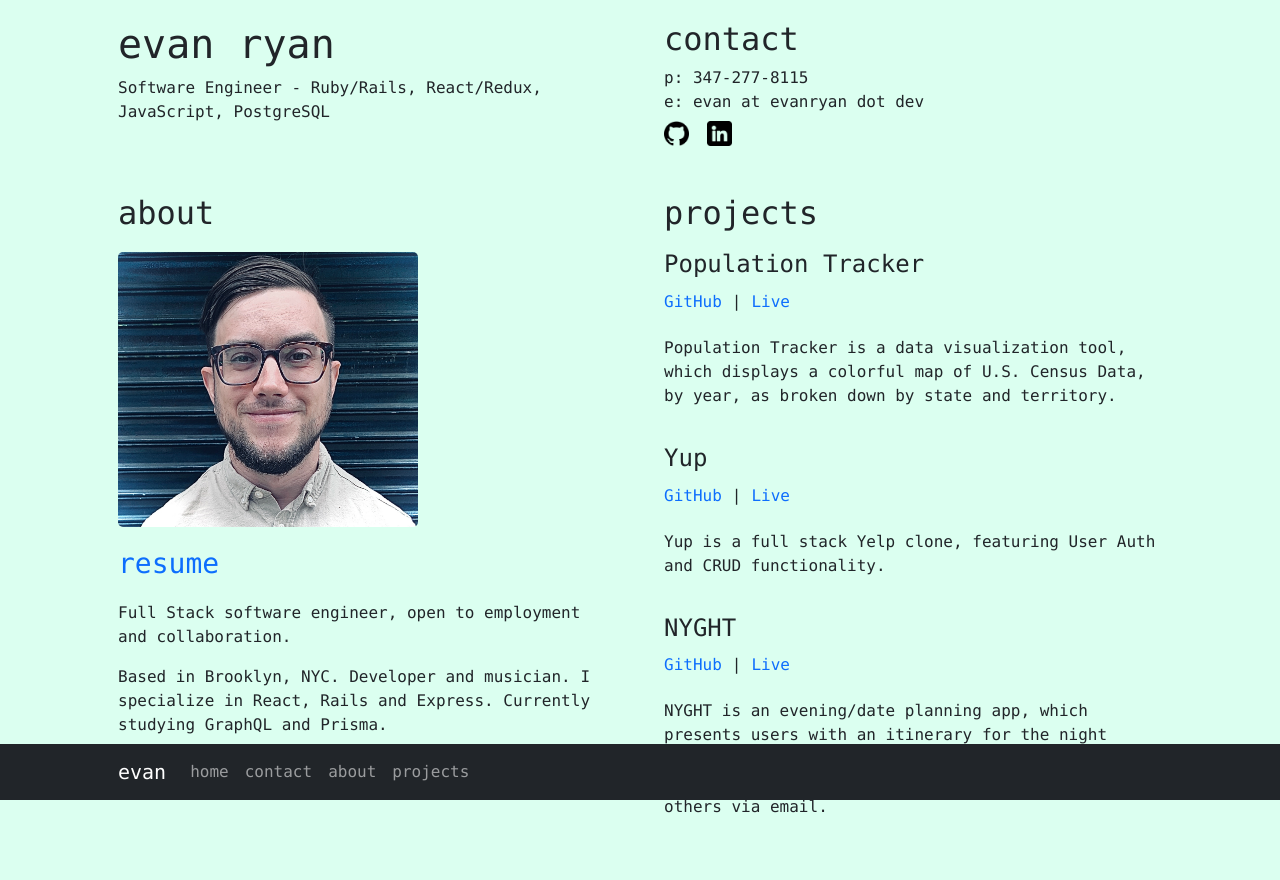
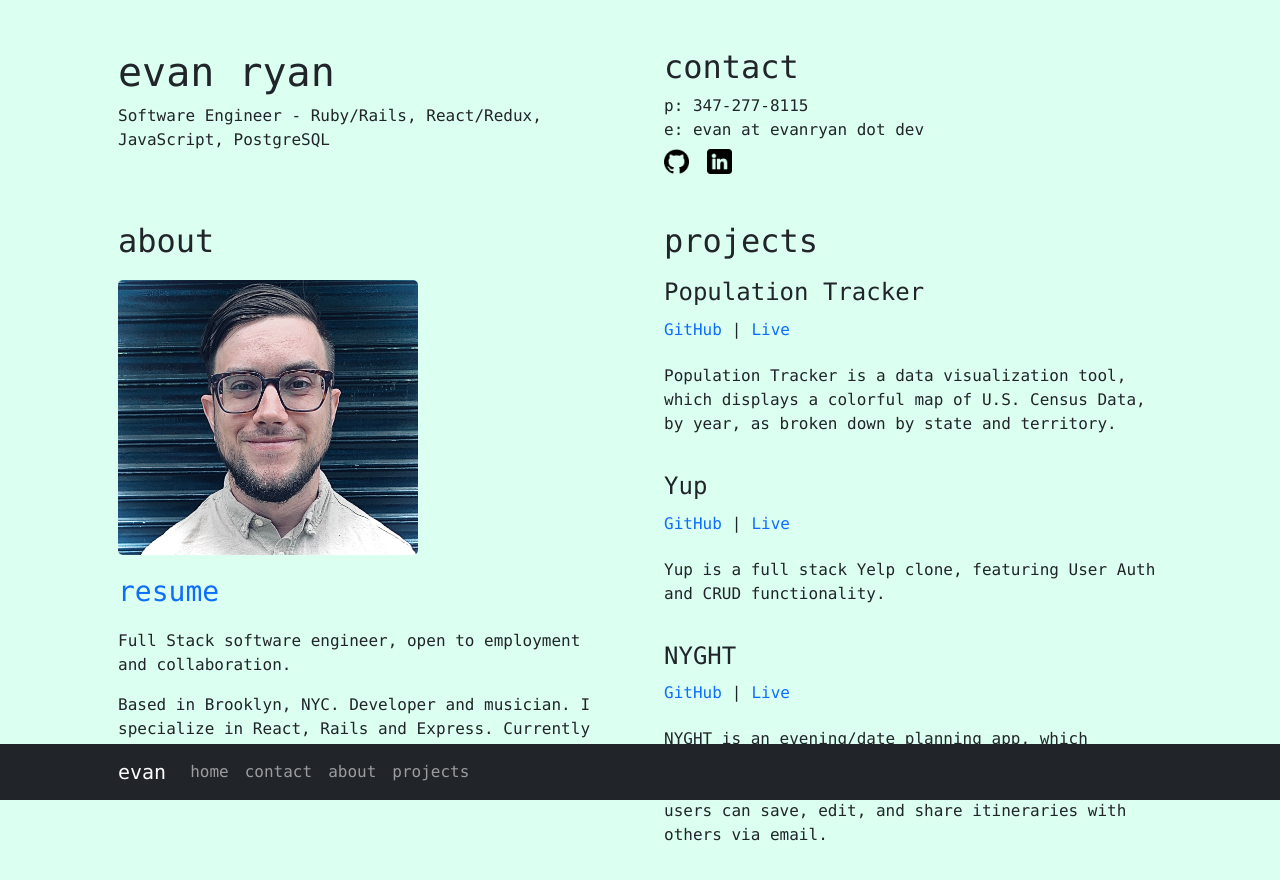
Before and after one commit to evanhundred/evanryan.dev, a website: page index.html in a window 1280 px wide. Drawn offline with nearby package versions, Linux system fonts and the light colour scheme.

Commit message:
Update index.html

```diff
--- a/index.html
+++ b/index.html
@@ -52,14 +52,14 @@
       <div class="container px-4 px-lg-5">
         <div class="row gx-4 gx-lg-5">
           <div class="col-lg-6 container-card">
-            <h1 class="mt-3p5">evan ryan</h1>
+            <h1 class="mt-5">evan ryan</h1>
             <p>
               Software Engineer - Ruby/Rails, React/Redux, JavaScript,
               PostgreSQL
             </p>
           </div>
           <div id="contact" class="col-lg-6 container-card">
-            <h2 class="mt-3p5">contact</h2>
+            <h2 class="mt-5">contact</h2>
             <div class="contact-items">
               <p>p: 347-277-8115</p>
               <p>e: evan at evanryan dot dev</p>
```
